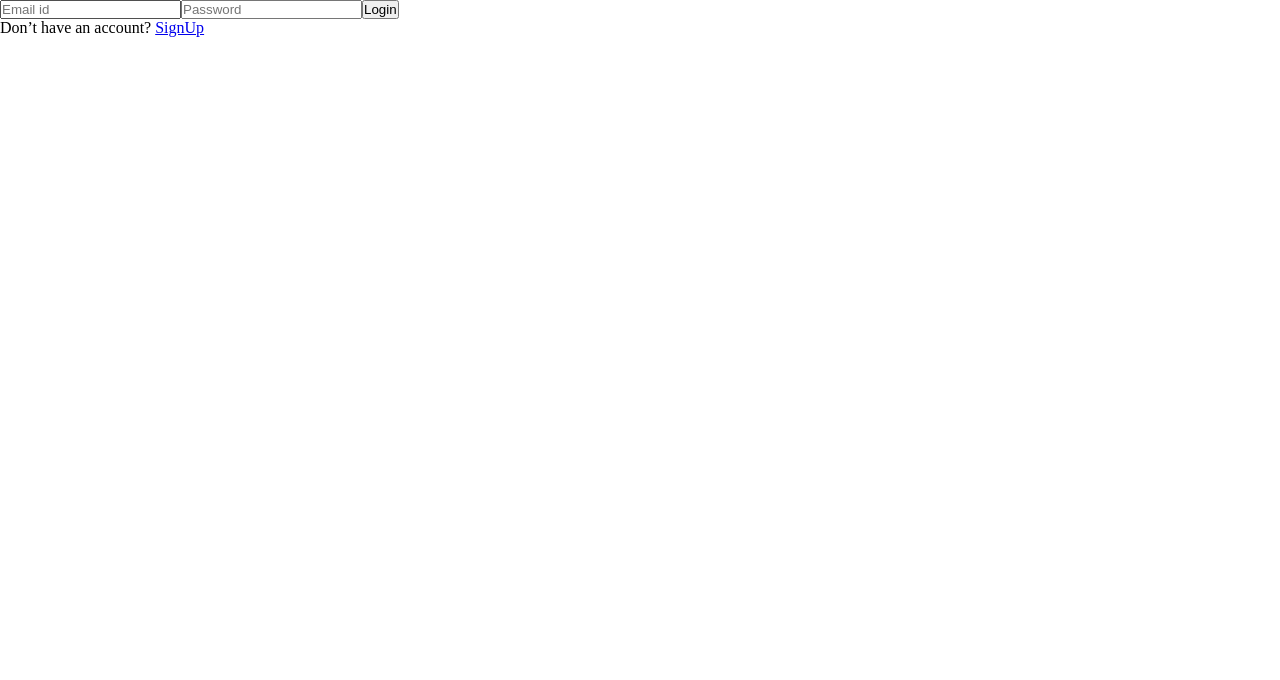
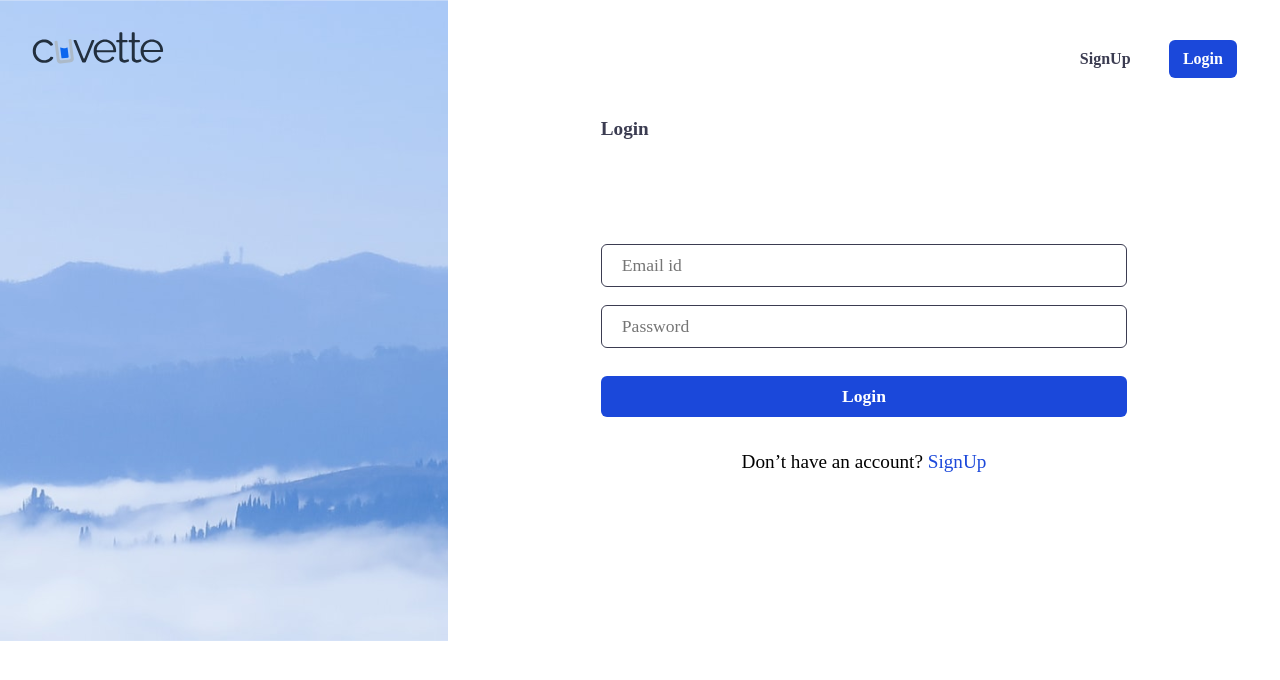
Before and after one commit to S-kumar856/link_management_platform, a React (Vite) app in the folder frontend/: page /login in a window 1280 px wide. Shown: the top 680 px of the page. Built offline with nearby package versions, Linux system fonts and the light colour scheme.

Commit message:
added node

```diff
--- a/frontend/src/components/Login/Login.jsx
+++ b/frontend/src/components/Login/Login.jsx
@@ -1,8 +1,9 @@
-import React, { useState } from 'react'
-import { Link, useNavigate } from 'react-router-dom'
-import style from './Login.module.css'
-import axios from 'axios'
-import { toast } from 'react-toastify'
+import React, { useState } from 'react';
+import { Link, useNavigate } from 'react-router-dom';
+import style from './Login.module.css';
+import axios from 'axios';
+import { toast } from 'react-toastify';
+import logo from '../../assets/logo.svg';
 
 const Login = () => {
     const navigate = useNavigate();
@@ -15,8 +16,8 @@ const Login = () => {
 
     // handling the form input
     const handleLoginForm = (e) => {
-        const { name, value} = e.target;
-        setLoginForm({...loginForm, [name]: value})
+        const { name, value } = e.target;
+        setLoginForm({ ...loginForm, [name]: value })
     }
 
     // handling the form submission
@@ -27,7 +28,7 @@ const Login = () => {
         try {
             const response = await axios.post('http://localhost:4000/api/user/login', loginForm);
 
-            if(response.status === 200){
+            if (response.status === 200) {
 
                 setLoginForm({
                     email: '',
@@ -35,7 +36,7 @@ const Login = () => {
                 });
                 toast.success('User logged in successfully')
             }
-            else{
+            else {
                 console.log(response.data)
                 toast.error('Login failed')
             }
@@ -50,15 +51,31 @@ const Login = () => {
 
     return (
         <>
-            <div>
-                <form onSubmit={handleLoginSubmit}>
+            <div className={style.registerMain_container}>
+                <div className={style.registerLeft_container}>
+                    <div className={style.logo}>
+                        <img src={logo} alt="logo.png" />
+                    </div>
+                </div>
+                <div className={style.registerRight_container}>
+                    <div className={style.buttons}>
+                        <button className={style.signUpBtn}>SignUp</button>
+                        <button className={style.loginBtn}>Login</button>
+                    </div>
+                    <div className={style.registerForm_contant}>
+                        <div className={style.join_us}>
+                            <p>Login</p>
+                        </div>
+
+
+                        <form onSubmit={handleLoginSubmit} className={style.registerForm}>
                             <input type="email"
                                 name='email'
                                 id='email'
                                 placeholder='Email id'
                                 value={loginForm.email}
                                 onChange={handleLoginForm}
-                    />
+                            /> <br />
 
                             <input type="password"
                                 name='password'
@@ -66,14 +83,16 @@ const Login = () => {
                                 placeholder='Password'
                                 value={loginForm.password}
                                 onChange={handleLoginForm}
-                        />
+                            /> <br />
                             <button type='submit'>Login</button>
                         </form>
-                <div>
+                        <div className={style.already_have_account}>
                             <p>Don’t have an account? <Link to={'/'}>SignUp</Link></p>
                         </div>
+
                     </div>
-
+                </div>
+            </div>
         </>
     )
 }
--- a/frontend/src/components/Login/Login.module.css
+++ b/frontend/src/components/Login/Login.module.css
@@ -0,0 +1,126 @@
+.registerMain_container{
+    display: flex;
+    width: 100%;
+    height: 100vh;
+}
+
+.registerLeft_container{
+    width: 35%;
+    background-image: url('../../assets/bg_image.svg');
+    background-size: contain;
+    background-repeat: no-repeat;
+    padding:4vh;
+}
+
+/* registerleft container */
+.registerRight_container{
+    width: 65%;
+    display: flex;
+    flex-direction: column;
+    align-items: center;
+    padding: 5vh;
+}
+
+.buttons{
+    position: relative;
+    left: 23vw;
+    display: flex;
+    align-items: center;
+    gap: 3vw;
+
+}
+.buttons button{
+    font-family: Manrope;
+    font-size: 1rem;
+    font-weight: 600;
+    background: transparent;
+    cursor: pointer;
+}
+
+.buttons .signUpBtn{
+    color: #3B3C51;
+    border: none;
+    outline: none;
+}
+.buttons .signUpBtn:hover{
+    color: #1B48DA;
+}
+
+.buttons .loginBtn{
+    color: #FFFFFF;
+    border: none;
+    outline: none;
+    background-color: #1B48DA;
+    padding: 10px 14px;
+    border-radius: 6px;
+    transition: 0.3s;
+}
+.buttons .loginBtn:hover{
+    transform: scale(1.03);
+}
+
+/* registerForm */
+
+.registerForm_contant{
+    display: flex;
+    flex-direction: column;
+    gap: 3vh;
+    width: 70%;
+    margin: 5vh;
+}
+
+.join_us p{
+    font-family: Manrope;
+    font-size: 1.2rem;
+    font-weight: 600;
+    color: #3B3C51;
+    margin-bottom: 10vh;
+}
+
+.registerForm input{
+    width: 100%;
+    display: flex;
+    padding: 10px 20px;
+    border-radius: 6px;
+    outline: none;
+    border: 1px solid #3B3C51;
+    font-family: Manrope;
+    font-size: 1.1rem;
+    font-family: 500;
+}
+
+.registerForm button{
+    width: 100%;
+    background-color: #1B48DA;
+    text-align: center;
+    padding: 10px 0px;
+    border-radius: 6px;
+    border: none;
+    outline: none;
+    color: #FFFFFF;
+    font-family: Manrope;
+    font-size: 1.1rem;
+    font-weight: 700;
+    margin-top: 10px;
+    cursor: pointer;
+    transition: 0.3s;
+}
+.registerForm button:hover{
+    transform: scale(1.02);
+}
+
+.already_have_account p{
+    font-family: Manrope;
+    font-size: 1.2rem;
+    font-weight: 400;
+    text-align: center;
+    margin-top: 10px;
+}
+
+.already_have_account a{
+    font-family: Manrope;
+    font-size: 1.2rem;
+    font-weight: 400;
+    color: #1B48DA;
+    text-decoration: none;
+}
--- a/frontend/src/components/Register/Register.module.css
+++ b/frontend/src/components/Register/Register.module.css
@@ -57,8 +57,6 @@
 }
 .buttons .loginBtn:hover{
     transform: scale(1.03);
-    /* opacity: 0.6; */
-    /* background-color: #3B3C51; */
 }
 
 /* registerForm */
@@ -68,7 +66,6 @@
     flex-direction: column;
     gap: 3vh;
     width: 70%;
-    /* background-color: red; */
     margin: 5vh;
 }
 
@@ -108,9 +105,7 @@
     transition: 0.3s;
 }
 .registerForm button:hover{
-    /* opacity: 0.6; */
     transform: scale(1.02);
-    /* background-color: #3B3C51; */
 }
 
 .already_have_account p{
```
Also changed, not shown: 1 other file (tests, documents, lock files or other folders). Lines whose indentation alone changed are shown as unchanged.
